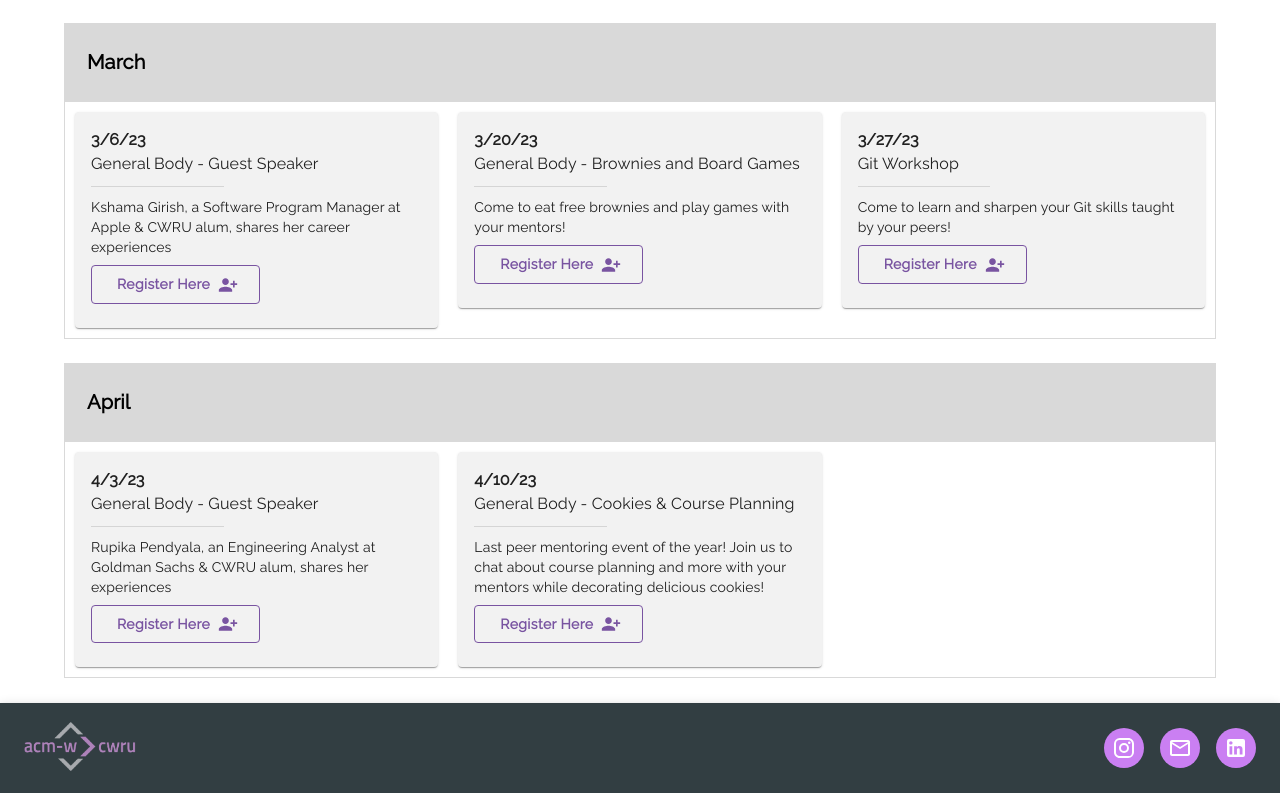
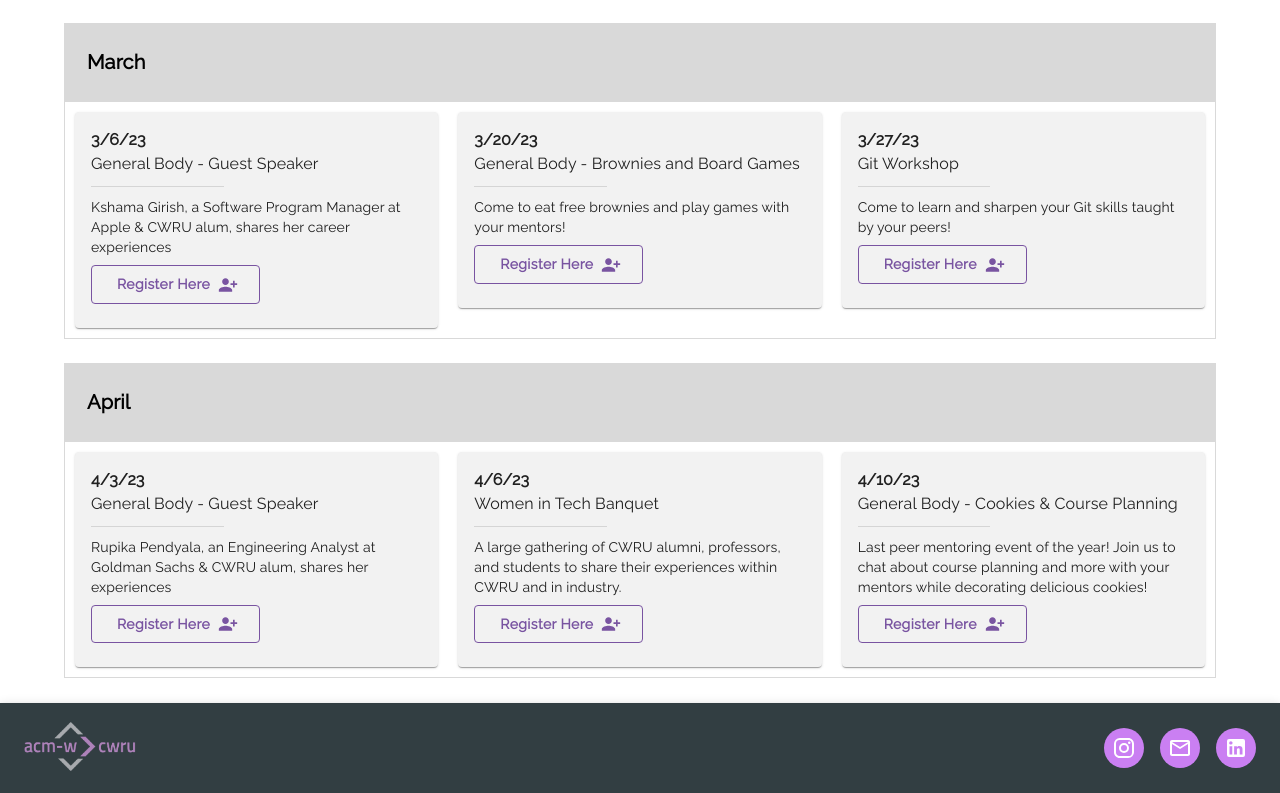
Before and after one commit to cwru-acmw/acmwcwru, a React (Create React App) app: page /events in a window 1280 px wide. Shown: the part 1409-2202 px from the top of the page. Built offline with nearby package versions, Linux system fonts and the light colour scheme.

Commit message:
added runestone and banquet

```diff
--- a/src/Events.js
+++ b/src/Events.js
@@ -122,6 +122,13 @@ export default function Events() {
                title: 'General Body - Guest Speaker',
                description: 'Rupika Pendyala, an Engineering Analyst at Goldman Sachs & CWRU alum, shares her experiences',
                link: 'https://community.case.edu/ACMW/club_signup',
+               popUpPic: ''
+            },
+            {
+               date: '4/6/23',
+               title: 'Women in Tech Banquet',
+               description: 'A large gathering of CWRU alumni, professors, and students to share their experiences within CWRU and in industry.',
+               link: '',
                popUpPic: ''
             },
             {
--- a/src/Resources.js
+++ b/src/Resources.js
@@ -17,6 +17,7 @@ import alumniassociation from './pictures/alumniassociation.jpg';
 import mathercenter from './pictures/mathercenter.jpg';
 import pdsp from './pictures/pdsp.jpg';
 import acmw from './pictures/nationalacmw.jpg';
+import runestone from './pictures/runestone_academy.jpeg';
 function Resources() {
    // possibly make an array of objects that has all the resource titles, descriptions and urls and then use .map() so easier to change later?
    //could also do one array for each section - like cwru resources array and then one for technical?
@@ -76,7 +77,12 @@ function Resources() {
          title: 'FreeCodeCamp',
          desc: 'Learn new programming languages with free tutorials and modules.',
          pic: freecodecamp,
-         url: 'https://www.freecodecamp.org/'}
+         url: 'https://www.freecodecamp.org/'},
+         {
+            title: 'Runestone Academy',
+            desc: 'A great resource with an in depth tutorial to learn Python and much more!',
+            pic: runestone,
+            url: 'https://runestone.academy/ns/books/published/fopp/index.html'},
    ]
 
 
@@ -90,7 +96,7 @@ function Resources() {
                   Coding Resources
             </Typography>
             <Box>
-               <Grid container justifyContent='space-between' alignItems='center' columnSpacing={2} rowSpacing={2} >
+               <Grid container  alignItems='center' columnSpacing={2} rowSpacing={2} >
                   {info.map((position, index) => (
                      <Grid item alignItems='center' xs={12} sm={4} key={index}>
                         <Card>
```
Also changed, not shown: src/pictures/runestone_academy.jpeg (added).
